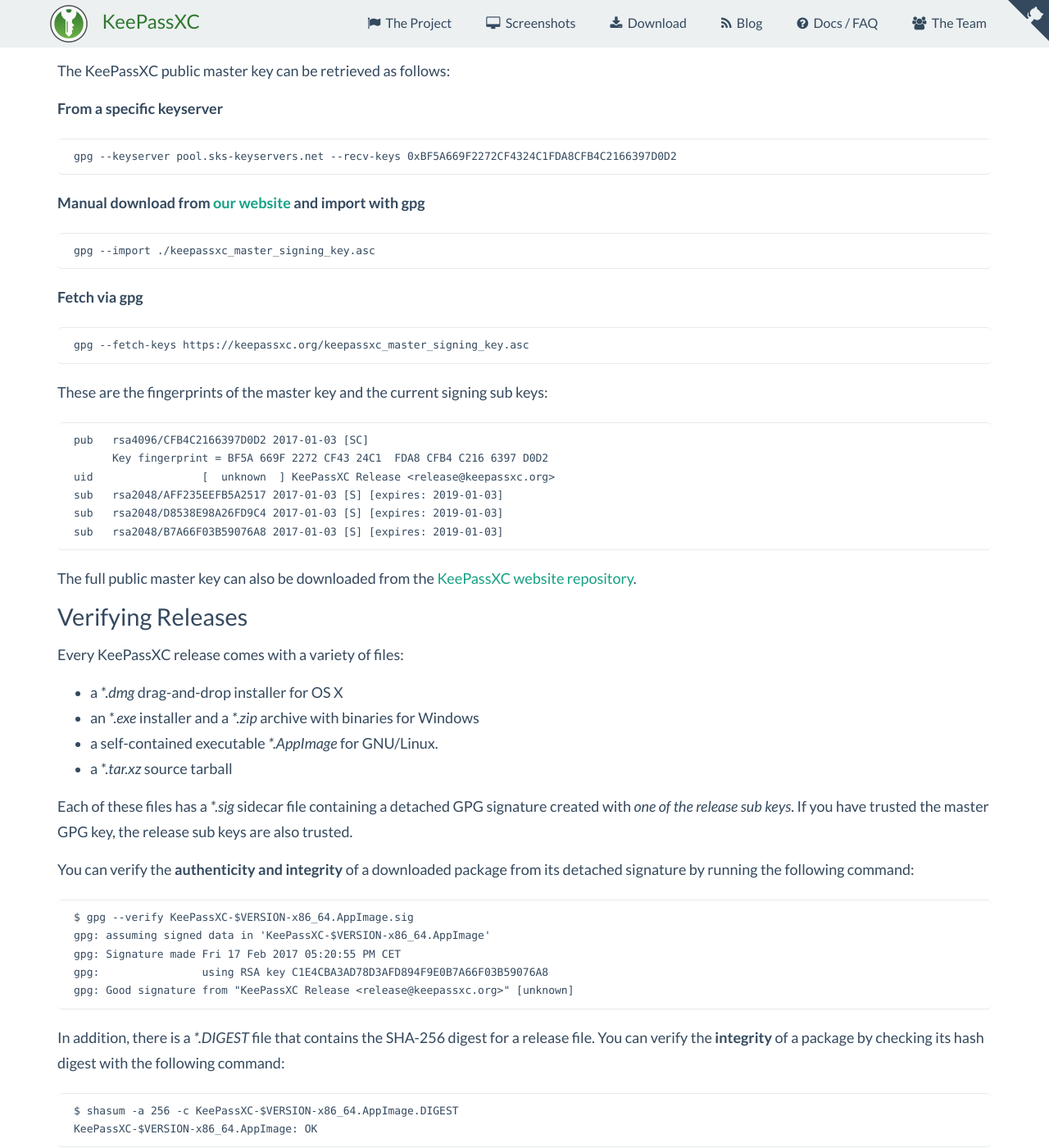
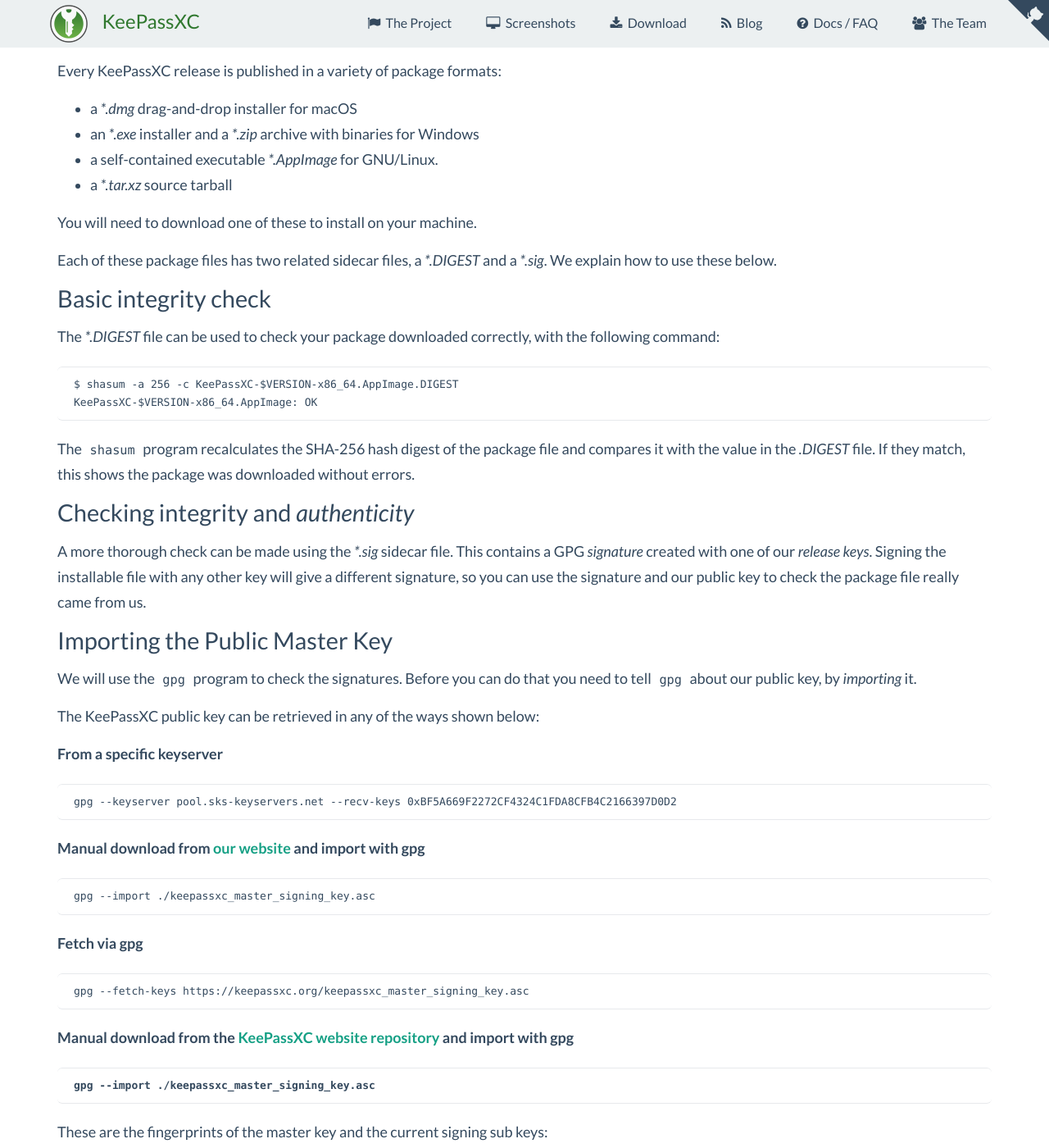
Before and after one commit to keepassxreboot/keepassxc-org, a Jekyll site: the page built from verifying-signatures.html, in a window 1280 px wide and 1400 px high, scrolled down 296 px. Shown: the whole window at 82% size. Built offline with Jekyll 4.4.1, drawn with Linux system fonts in a browser that asks for light colours; comment, search, counter and statistics services are not loaded; some of the changed text lies outside the part shown.

Commit message:
Rework of verifying-signatures.html (RFC) (#21)
* Move text describing what can be downloaded up the page

A less-technical user is likely to download first and verify later...

* Move back the description of the verification commands

* Tweak wording concerning release formats

* Explain the signficance of the signature file

The bit about sub-keys and the master will come back in a later commit.

* Explain the sub keys terminology

* Make it clearer only one download option is needed

While we're at it make the manual download from GH option consistent
with the others

* Explain why we import and (roughly) the meaning of 'trust'

* Adopt the 'package' terminology

* Explain the digest files.

Since there are two sidecar files, add a subheading.

* Revert "Explain why we import and (roughly) the meaning of 'trust'"

This reverts commit c2c69c321508fad65c888e89bfd6e3f4732e225a.

* Explain why we import

* Be more pedantic about the use of 'trust'

* Show the warning that occurs when the public key is not trusted.

* Explain the --verify output and the warning.

* Expand the digest explanation

* Minor wording changes after rereading the text as a whole

* Give some guidance about what to do if verification fails.

* macOS, not OS X

* superfluous 'and'

* simplify

* Tidy up wording

* Fix conceptual mistake about what was imported and the implications

* tidy up wording

* The sha-256 hash is only a transfer integrity check.

* Make a separate section that explains the use of the digest file.

Show it first as it's much simpler to explain and to perform.

* Add section heading for gpg verification

Drop the extra paragraph about the digest file and
add a brief mention of the sidecar files to the 'downloads' section.

```diff
--- a/verifying-signatures.html
+++ b/verifying-signatures.html
@@ -14,8 +14,42 @@
 </div>
 
 <div id="how-to-verify-signatures">
+    <h4>Download Options</h4>
+    <p>Every KeePassXC release is published in a variety of package formats:</p>
+    <ul>
+        <li>a <em>*.dmg</em> drag-and-drop installer for macOS</li>
+        <li>an <em>*.exe</em> installer and a <em>*.zip</em> archive with binaries for Windows</li>
+        <li>a self-contained executable <em>*.AppImage</em> for GNU/Linux.</li>
+        <li>a <em>*.tar.xz</em> source tarball</li>
+    </ul>
+    <p>You will need to download one of these to install on your machine.</p>
+    <p>Each of these package files has two related sidecar files, a <em>*.DIGEST</em> and a <em>*.sig</em>.
+       We explain how to use these below.</p>
+
+
+    <h4>Basic integrity check</h4>
+    <p>The <em>*.DIGEST</em> file can be used to check your package downloaded correctly,
+       with the following command:</p>
+
+    <pre><code>$ shasum -a 256 -c KeePassXC-$VERSION-x86_64.AppImage.DIGEST
+KeePassXC-$VERSION-x86_64.AppImage: OK</code></pre>
+    <p>The <code>shasum</code> program recalculates the SHA-256 hash digest of the package file
+       and compares it with the value in the <em>.DIGEST</em> file. If they match, this shows the package
+       was downloaded without errors.</p>
+
+
+    <h4>Checking integrity and <em>authenticity</em></h4>
+    <p>A more thorough check can be made using the <em>*.sig</em> sidecar file.
+       This contains a GPG <em>signature</em> created with one of our <em>release keys</em>.
+       Signing the installable file with any other key will give a different signature,
+       so you can use the signature and our public key to check the package file really came from us.</p>
+
     <h4>Importing the Public Master Key</h4>
-    <p>The KeePassXC public master key can be retrieved as follows:</p>
+    <p>We will use the <code>gpg</code> program to check the signatures.
+       Before you can do that you need to tell <code>gpg</code> about our public key,
+       by <em>importing</em> it.
+    </p>
+    <p>The KeePassXC public key can be retrieved in any of the ways shown below:</p>
 
     <strong>From a specific keyserver</strong>
     <pre><code>gpg --keyserver pool.sks-keyservers.net --recv-keys 0xBF5A669F2272CF4324C1FDA8CFB4C2166397D0D2</code></pre>
@@ -27,6 +61,11 @@
     <strong>Fetch via gpg</strong>
     <pre><code>gpg --fetch-keys https://keepassxc.org/keepassxc_master_signing_key.asc</code></pre>
 
+    <strong>Manual download from the
+        <a href="https://github.com/keepassxreboot/keepassxreboot.github.io/blob/master/keepassxc_master_signing_key.asc">KeePassXC
+            website repository</a> and import with gpg</strong>
+    <pre><code><strong>gpg --import ./keepassxc_master_signing_key.asc</strong></code></pre>
+
     <p>These are the fingerprints of the master key and the current signing sub keys:</p>
     <div><pre><code>pub   rsa4096/CFB4C2166397D0D2 2017-01-03 [SC]
       Key fingerprint = BF5A 669F 2272 CF43 24C1  FDA8 CFB4 C216 6397 D0D2
@@ -35,22 +74,18 @@
 sub   rsa2048/D8538E98A26FD9C4 2017-01-03 [S] [expires: 2019-01-03]
 sub   rsa2048/B7A66F03B59076A8 2017-01-03 [S] [expires: 2019-01-03]</code></pre>
     </div>
+    <p>Notice that we have a <em>master</em> key and some <em>sub</em> keys.
+       The actual signatures are created with one of the <em>sub keys</em>.
+       As the naming implies, they are closely related to one another -
+       importing the master GPG key is sufficient for verifying signatures
+       made with any of its sub keys.
+    </p>
+    <p>Once you have imported the key, you can decide whether you want to mark it as <em>trusted</em>.
+       This is not strictly necessary for the checks we are making here. For more information, see the
+       <a href="https://www.qubes-os.org/doc/verifying-signatures/">Qubes-OS project documentation</a>.
+    </p>
 
-    <p>The full public master key can also be downloaded from the
-        <a href="https://github.com/keepassxreboot/keepassxreboot.github.io/blob/master/keepassxc_master_signing_key.asc">KeePassXC
-            website repository</a>.</p>
-    </p>
     <h4>Verifying Releases</h4>
-    <p>Every KeePassXC release comes with a variety of files:</p>
-    <ul>
-        <li>a <em>*.dmg</em> drag-and-drop installer for OS X</li>
-        <li>an <em>*.exe</em> installer and a <em>*.zip</em> archive with binaries for Windows</li>
-        <li>a self-contained executable <em>*.AppImage</em> for GNU/Linux.</li>
-        <li>a <em>*.tar.xz</em> source tarball</li>
-    </ul>
-
-    <p>Each of these files has a <em>*.sig</em> sidecar file containing a detached GPG signature created with
-        <em>one of the release sub keys</em>. If you have trusted the master GPG key, the release sub keys are also trusted.</p>
     <p>You can verify the <strong>authenticity and integrity</strong> of a downloaded package from its detached
         signature by running the following command:</p>
 
@@ -59,11 +94,19 @@
 gpg: Signature made Fri 17 Feb 2017 05:20:55 PM CET
 gpg:                using RSA key C1E4CBA3AD78D3AFD894F9E0B7A66F03B59076A8
 gpg: Good signature from "KeePassXC Release &lt;<span
-                class="eobfs">release 'AT` keepassxc ^DOT' org</span>&gt;" [unknown]</code></pre>
+                class="eobfs">release 'AT` keepassxc ^DOT' org</span>&gt;" [unknown]
+gpg: WARNING: This key is not certified with a trusted signature!
+gpg:          There is no indication that the signature belongs to the owner.
+Primary key fingerprint: BF5A 669F 2272 CF43 24C1  FDA8 CFB4 C216 6397 D0D2
+     Subkey fingerprint: C1E4 CBA3 AD78 D3AF D894  F9E0 B7A6 6F03 B590 76A8</code></pre>
+    <p>You want to see that "Good signature" line. It shows the .sig file must have been created from
+       the AppImage file by the sub key with the fingerprint <code>C1E4CBA3AD78D3AFD894F9E0B7A66F03B59076A8</code>.
+    </p>
+    <p>The warning is there because in this example we have not taken the extra step of <em>trusting</em> that key.
+    </p>
 
-    <p>In addition, there is a <em>*.DIGEST</em> file that contains the SHA-256 digest for a release file.
-        You can verify the <strong>integrity</strong> of a package by checking its hash digest with the following command:</p>
-
-    <pre><code>$ shasum -a 256 -c KeePassXC-$VERSION-x86_64.AppImage.DIGEST
-KeePassXC-$VERSION-x86_64.AppImage: OK</code></pre>
+    <h4>Verification fails!</h4>
+    <p>Don't install the package. First, try downloading again and rechecking. If it is still not working,
+       please let us know about the problem by opening an <a href="https://github.com/keepassxreboot/keepassxc/issues">issue</a>.
+    </p>
 </div>
```
